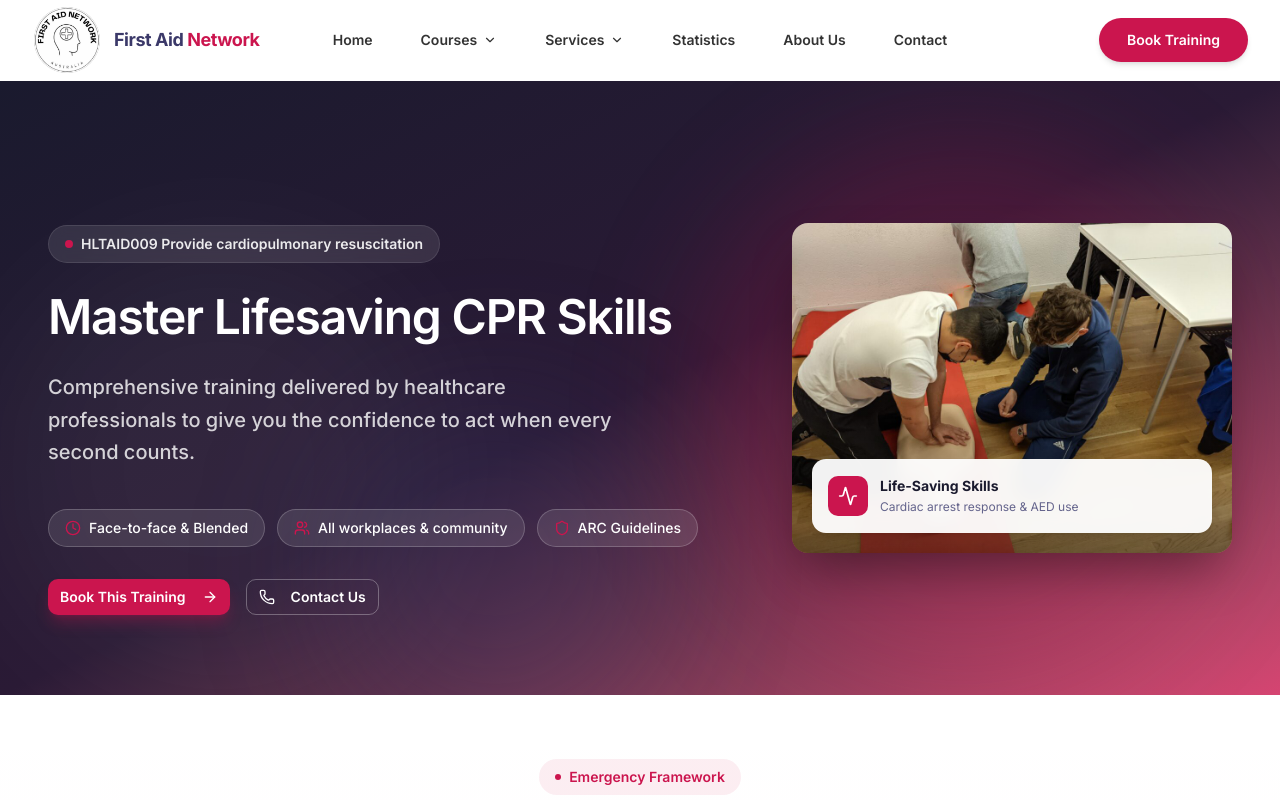
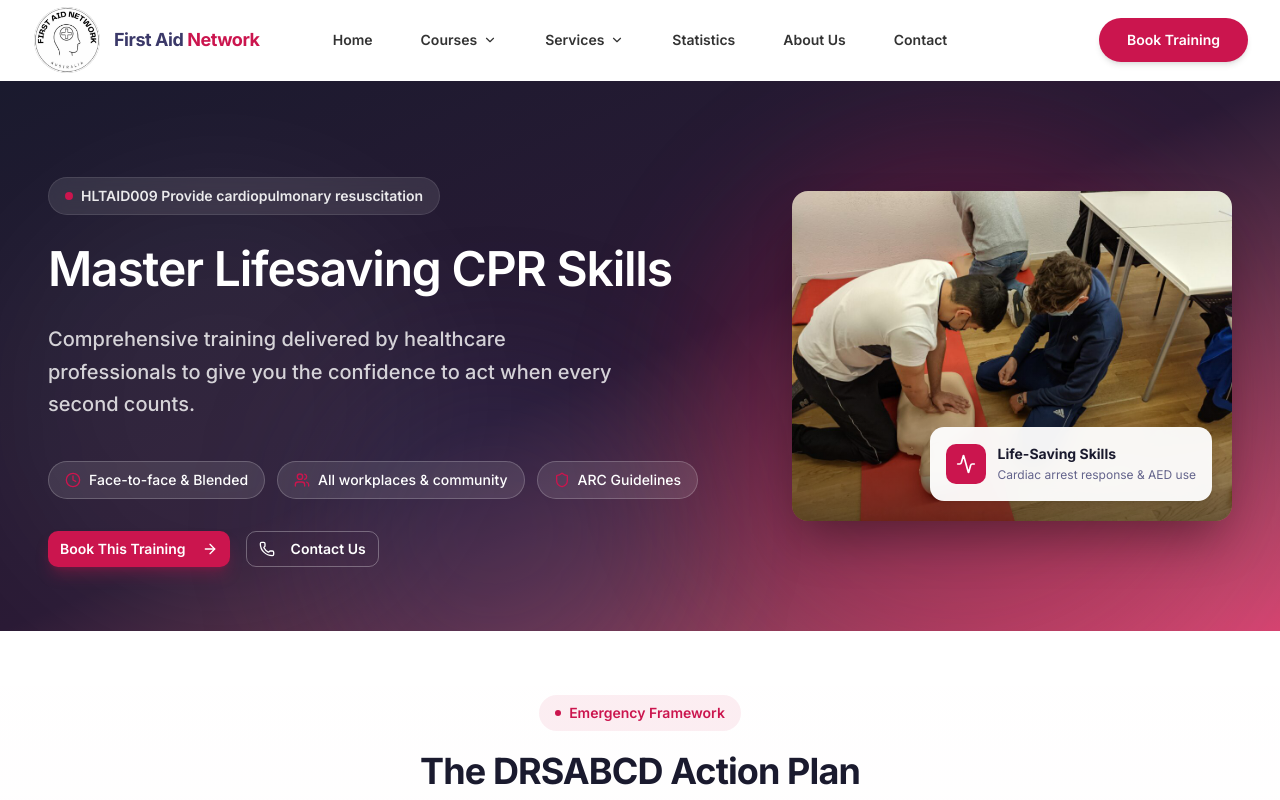
Before and after one commit to Gireeshma27/first-aid, a Next.js app: page /services/cpr-training in a window 1280 px wide. Shown: the top 800 px of the page. Built offline with nearby package versions, Linux system fonts and the light colour scheme.

Commit message:
updated homepage

```diff
--- a/app/services/cpr-training/CprContent.tsx
+++ b/app/services/cpr-training/CprContent.tsx
@@ -121,14 +121,14 @@ export default function CprContent() {
   return (
     <>
       {/*  HERO  */}
-      <section className="relative overflow-hidden bg-gradient-to-br from-[#1a1a2e] via-[#2a1a35] to-[#CB154E]/80 py-16 md:py-20">
+      <section className="relative overflow-hidden bg-gradient-to-br from-[#1a1a2e] via-[#2a1a35] to-[#CB154E]/80 py-12 md:py-16">
         <div className="absolute top-0 right-0 w-[600px] h-[600px] rounded-full bg-[#CB154E]/20 blur-3xl animate-blob" />
         <div className="absolute bottom-0 left-0 w-[400px] h-[400px] rounded-full bg-white/5 blur-3xl animate-blob-delay" />
         <div className="absolute top-1/2 left-1/4 w-[350px] h-[350px] rounded-full bg-[#3B3969]/25 blur-3xl animate-blob-delay-2" />
         <div className="relative mx-auto max-w-7xl px-6 lg:px-12">
           <div className="flex flex-col lg:flex-row gap-12 items-center">
             <div className="flex-1">
-              <div className="max-w-2xl pt-8 md:pt-16 mb-20 lg:mb-0">
+              <div className="max-w-2xl pt-4 md:pt-8 mb-12 lg:mb-0">
               <span className="inline-flex items-center gap-2 px-4 py-2 rounded-full bg-white/10 text-white/90 text-sm font-semibold mb-6 border border-white/10 backdrop-blur-sm">
                 <span className="w-2 h-2 rounded-full bg-[#CB154E]" />
                 HLTAID009 Provide cardiopulmonary resuscitation
@@ -187,7 +187,7 @@ export default function CprContent() {
                   className="object-cover"
                 />
                 <div className="absolute inset-0 bg-gradient-to-t from-black/50 via-transparent to-transparent" />
-                <div className="absolute bottom-5 left-5 right-5 flex items-center gap-3 bg-white/95 backdrop-blur rounded-xl p-4 shadow-lg">
+                <div className="absolute bottom-5 right-5 flex items-center gap-3 bg-white/95 backdrop-blur rounded-xl p-4 shadow-lg max-w-xs">
                   <div className="w-10 h-10 rounded-lg bg-[#CB154E] flex items-center justify-center flex-shrink-0">
                     <Activity className="w-5 h-5 text-white" />
                   </div>
--- a/sections/events.tsx
+++ b/sections/events.tsx
@@ -47,7 +47,7 @@ export function EventsSection() {
           <div className="relative">
             <div className="relative aspect-[4/3] rounded-3xl overflow-hidden shadow-2xl bg-gray-100">
               <Image
-                src="/images/event-medical.png"
+                src="/images/event medical services.png"
                 alt="Event medical team providing first aid support at a community event"
                 fill
                 sizes="(max-width: 1024px) 100vw, 50vw"
```
